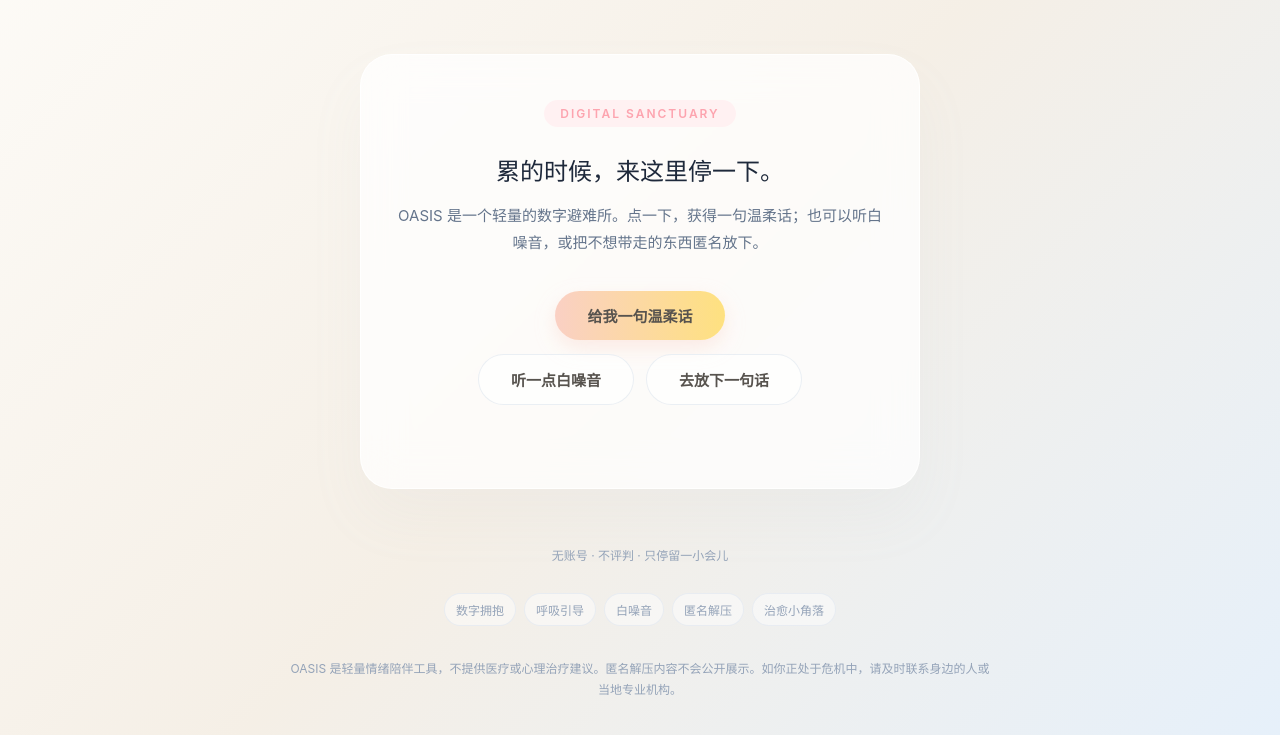
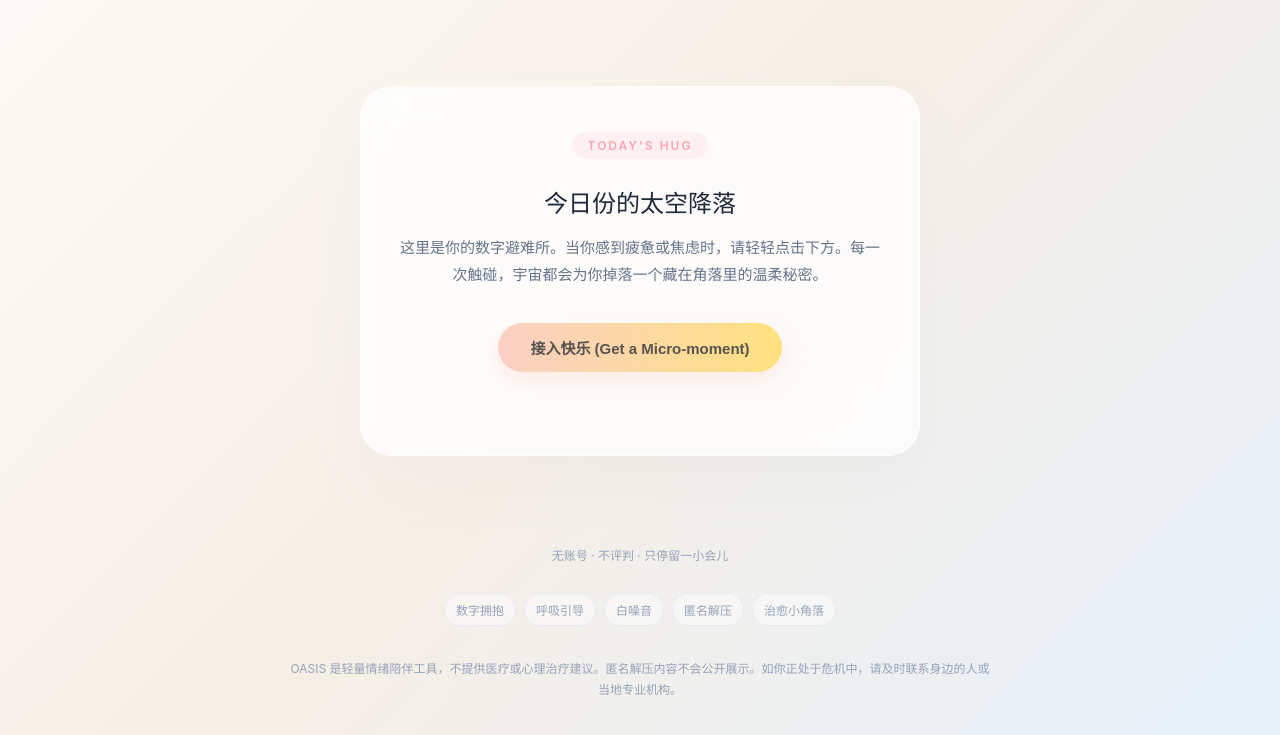
Before and after one commit to xiranwu666-cpu/tiny_joy_oasis, a plain HTML site: page oasis/index.html in a window 1280 px wide. Shown: the part 65-800 px from the top of the page. Drawn offline with Linux system fonts and the light colour scheme.

Commit message:
Restore calmer single-button homepage

```diff
--- a/oasis/index.html
+++ b/oasis/index.html
@@ -282,11 +282,11 @@
 
     <div class="main-container">
         <div class="dopamine-card" id="core-card">
-            <div class="card-tag" id="c-tag">DIGITAL SANCTUARY</div>
-            <h2 id="c-title">累的时候，来这里停一下。</h2>
+            <div class="card-tag" id="c-tag">TODAY'S HUG</div>
+            <h2 id="c-title">今日份的太空降落</h2>
             <div id="c-content">
-                <p class="desc">OASIS 是一个轻量的数字避难所。点一下，获得一句温柔话；也可以听白噪音，或把不想带走的东西匿名放下。</p>
-                <button class="happy-btn" onclick="triggerHug(event)">给我一句温柔话</button>
+                <p class="desc">这里是你的数字避难所。当你感到疲惫或焦虑时，请轻轻点击下方。每一次触碰，宇宙都会为你掉落一个藏在角落里的温柔秘密。</p>
+                <button class="happy-btn" onclick="triggerHug(event)">接入快乐 (Get a Micro-moment)</button>
             </div>
         </div>
     </div>
@@ -366,13 +366,11 @@
                 },
                 pages: {
                     1: {
-                        tag: "DIGITAL SANCTUARY",
-                        title: "累的时候，来这里停一下。",
-                        desc: "OASIS 是一个轻量的数字避难所。点一下，获得一句温柔话；也可以听白噪音，或把不想带走的东西匿名放下。",
-                        button: "给我一句温柔话",
-                        sound: "听一点白噪音",
-                        vent: "去放下一句话",
-                        again: "再给我一句"
+                        tag: "TODAY'S HUG",
+                        title: "今日份的太空降落",
+                        desc: "这里是你的数字避难所。当你感到疲惫或焦虑时，请轻轻点击下方。每一次触碰，宇宙都会为你掉落一个藏在角落里的温柔秘密。",
+                        button: "接入快乐 (Get a Micro-moment)",
+                        again: "再次降落"
                     },
                     2: {
                         tag: "SOUND OASIS",
@@ -428,13 +426,11 @@
                 },
                 pages: {
                     1: {
-                        tag: "DIGITAL SANCTUARY",
-                        title: "When you are tired, pause here.",
-                        desc: "OASIS is a lightweight digital sanctuary. Tap for one kind sentence, listen to white noise, or privately put down something you do not want to carry.",
-                        button: "Give me a kind sentence",
-                        sound: "Listen to white noise",
-                        vent: "Put down one line",
-                        again: "Give me another"
+                        tag: "TODAY'S HUG",
+                        title: "A soft landing for today",
+                        desc: "This is your digital sanctuary. When you feel tired or anxious, tap gently below. Each touch drops a small hidden kindness from the universe.",
+                        button: "Get a Micro-moment",
+                        again: "Try Again"
                     },
                     2: {
                         tag: "SOUND OASIS",
@@ -490,13 +486,11 @@
                 },
                 pages: {
                     1: {
-                        tag: "DIGITAL SANCTUARY",
-                        title: "累的時候，來這裡停一下。",
-                        desc: "OASIS 是一個輕量的數位避難所。點一下，獲得一句溫柔話；也可以聽白噪音，或把不想帶走的東西匿名放下。",
-                        button: "給我一句溫柔話",
-                        sound: "聽一點白噪音",
-                        vent: "去放下一句話",
-                        again: "再給我一句"
+                        tag: "TODAY'S HUG",
+                        title: "今日份的太空降落",
+                        desc: "這裡是你的數位避難所。當你感到疲憊或焦慮時，請輕輕點擊下方。每一次觸碰，宇宙都會為你掉落一個藏在角落裡的溫柔秘密。",
+                        button: "接入快樂 (Get a Micro-moment)",
+                        again: "再次降落"
                     },
                     2: {
                         tag: "SOUND OASIS",
@@ -817,10 +811,6 @@
             byId("c-content").innerHTML =
                 '<p class="desc">' + escapeHtml(page.desc) + '</p>' +
                 '<button class="happy-btn" onclick="triggerHug(event)">' + escapeHtml(page.button) + '</button>' +
-                '<div class="share-row">' +
-                    '<button class="happy-btn soft-link-btn" onclick="goToPage(2)">' + escapeHtml(page.sound) + '</button>' +
-                    '<button class="happy-btn soft-link-btn" onclick="goToPage(3)">' + escapeHtml(page.vent) + '</button>' +
-                '</div>' +
                 '<div class="status-line" id="hug-status"></div>';
         }
 
```
